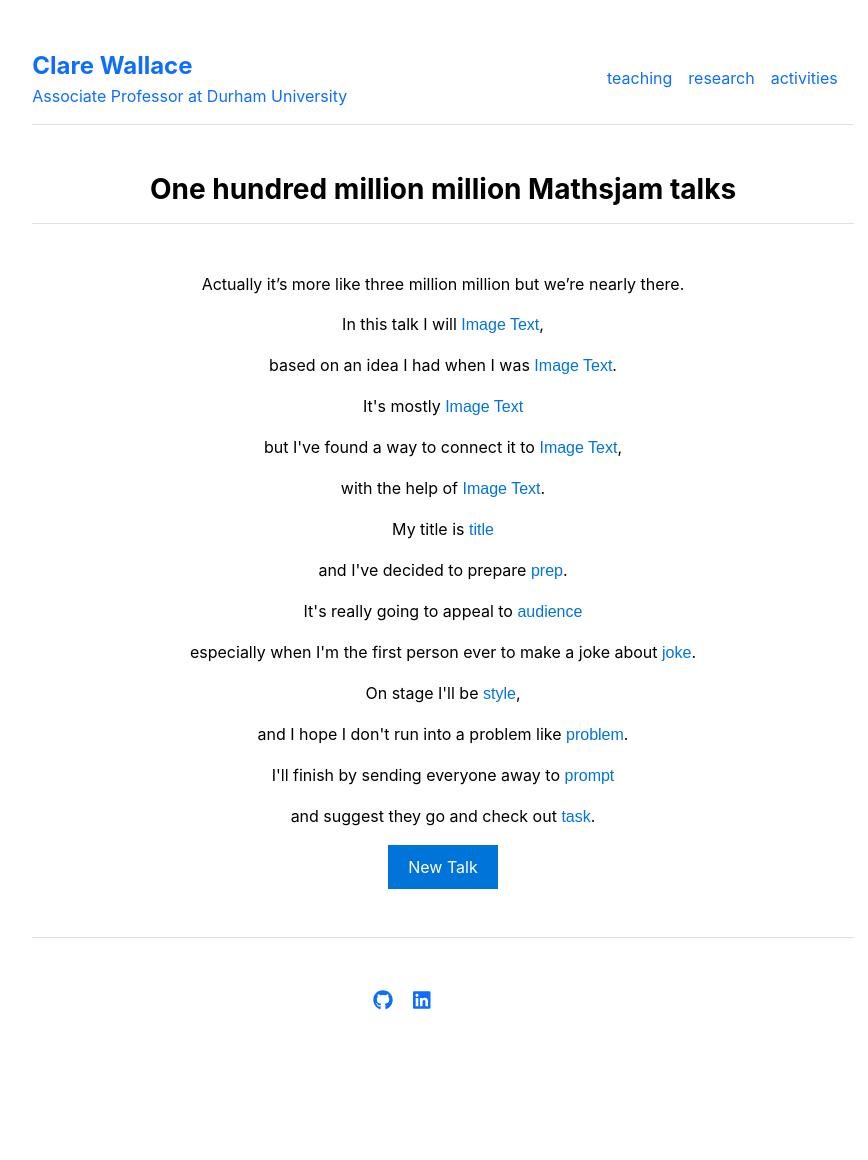
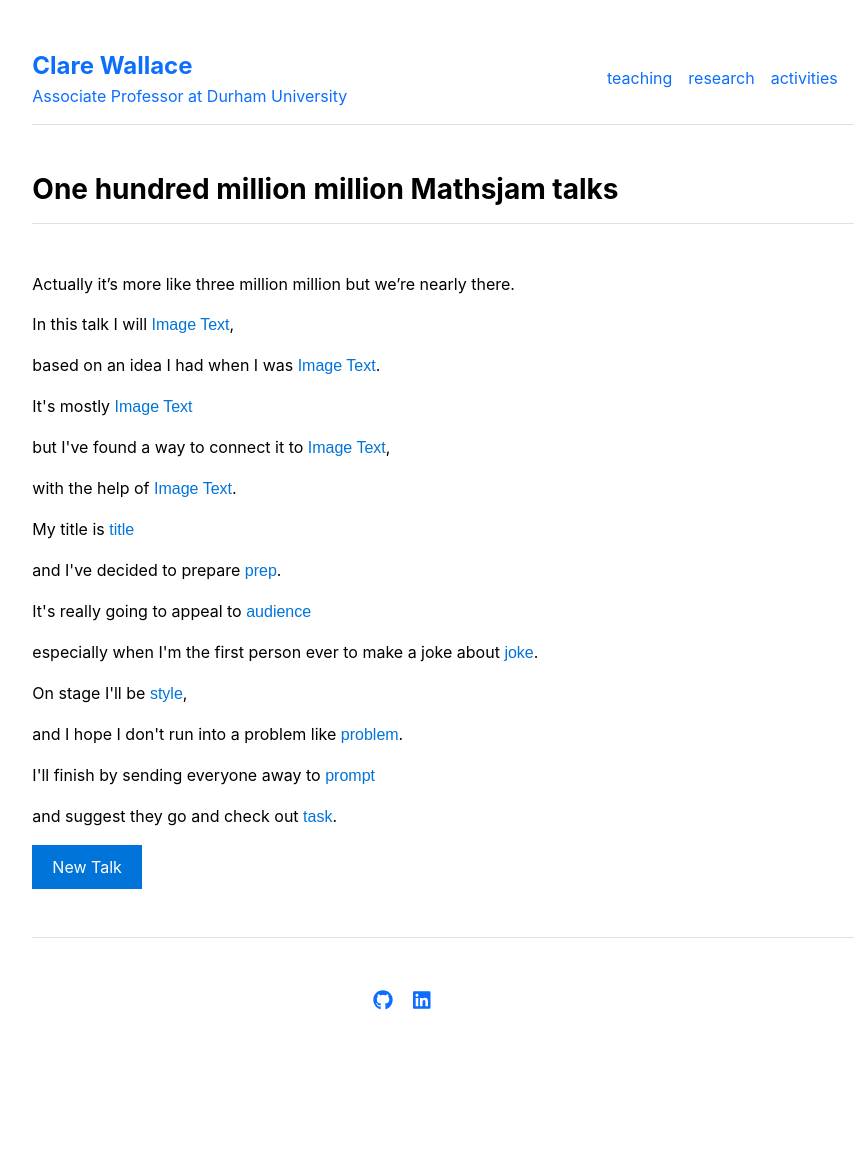
Before and after one commit to CWallace23/cwallace23.github.io, a Jekyll site: the page built from mathsjam-millions.md, in a window 1280 px wide. Shown: the whole page, without its empty margins (197-1065 px from the left). Built offline with Jekyll 4.4.1, drawn with Linux system fonts in a browser that asks for light colours.

Commit message:
yet more styling and maybe a fix

```diff
--- a/_layouts/mathsjammillions.html
+++ b/_layouts/mathsjammillions.html
@@ -4,7 +4,6 @@
     <meta charset="utf-8">
     <title>{{ page.title }}</title>
     <link rel="stylesheet" href="/assets/css/mathsjam.css">
-    <script src="assets/js/mathsjamscript.js"></script>
 </head>
   {% include head.html %}
 <body>
@@ -44,6 +43,7 @@
 
 
     <button id="refresh-button">New Talk</button>
+    <script src="assets/js/mathsjamscript.js"></script>
     {% include footer.html %}
     </div>
     </div>
--- a/assets/css/mathsjam.css
+++ b/assets/css/mathsjam.css
@@ -1,6 +1,5 @@
 body {
     font-family: Arial, sans-serif;
-    text-align: center;
 }
 
 .image-container {
@@ -18,4 +17,5 @@ button {
 generator-bit {
   font-family: Arial, monospace;
   color: #0074d9;
+  text-align: center;
 }
```
